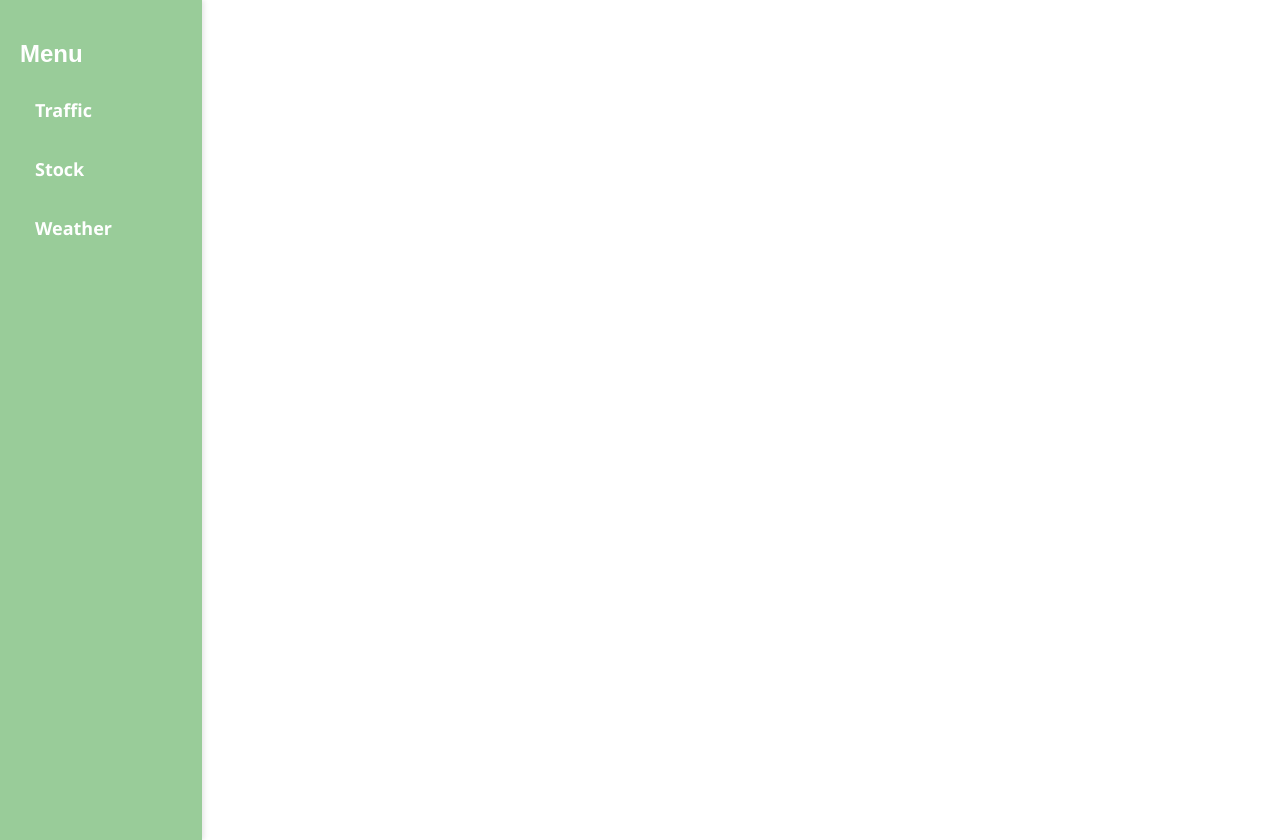
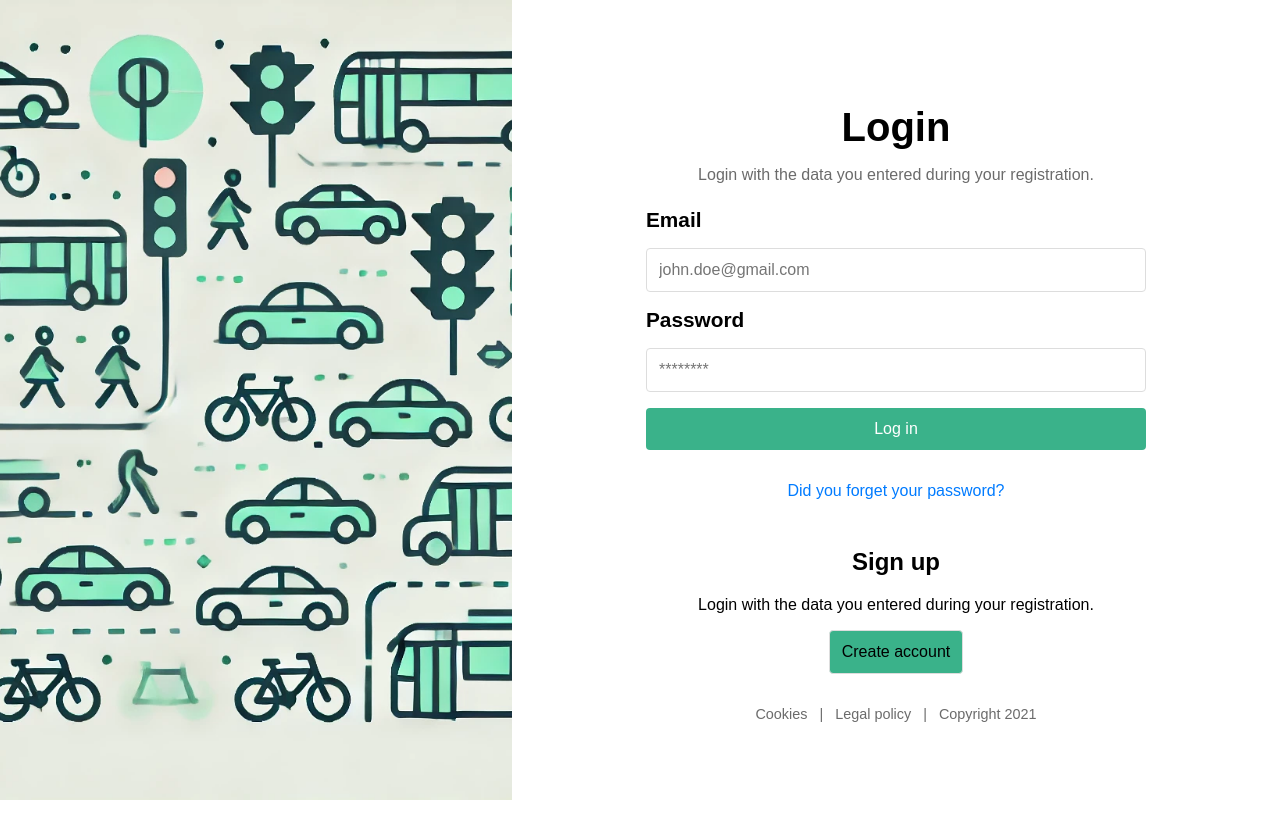
Before and after one commit to IPSEG/IPSEWeb-Frontend, a React (Create React App) app: page / in a window 1280 px wide. After the commit the page ends 804 px from the top, so only its background shows below. Built offline with nearby package versions, Linux system fonts and the light colour scheme.

Commit message:
카드 추가 기능 적용

```diff
--- a/package.json
+++ b/package.json
@@ -6,6 +6,7 @@
     "@testing-library/jest-dom": "^5.17.0",
     "@testing-library/react": "^13.4.0",
     "@testing-library/user-event": "^13.5.0",
+    "mdb-react-ui-kit": "^9.0.0",
     "react": "^18.3.1",
     "react-dom": "^18.3.1",
     "react-router-dom": "^6.26.2",
--- a/src/App.js
+++ b/src/App.js
@@ -1,15 +1,23 @@
-// src/App.js
 import React from 'react';
 import { BrowserRouter as Router, Route, Routes } from 'react-router-dom';
 import Sidebar from './components/Sidebar';
 import Traffic from './components/Traffic';
 import Stock from './components/Stock';
 import Weather from './components/Weather';
+import LoginPage from './components/LoginPage';
 import './css/App.css';
 
 const App = () => {
     return (
         <Router>
+            <Routes>
+                {/* 로그인 페이지 */}
+                <Route path="/" element={<LoginPage />} />
+
+                {/* 로그인 후 다른 페이지 */}
+                <Route
+                    path="/*"
+                    element={
                         <div className="app">
                             <Sidebar />
                             <div className="content">
@@ -20,6 +28,9 @@ const App = () => {
                                 </Routes>
                             </div>
                         </div>
+                    }
+                />
+            </Routes>
         </Router>
     );
 };
--- /dev/null
+++ b/src/components/LoginPage.js
@@ -0,0 +1,44 @@
+import React from "react";
+import "../css/LoginPage.css";
+
+const LoginPage = () => {
+    return (
+        <div className="login-container">
+            <div className="login-left">
+                <img
+                    src="/img/loginpage.jpg" // 배경 이미지 대체 URL
+                    alt="Background"
+                    className="login-image"
+                />
+            </div>
+            <div className="login-right">
+                <div className="login-box">
+                    <h1 className="login-title">Login</h1>
+                    <p className="login-subtitle">
+                        Login with the data you entered during your registration.
+                    </p>
+                    <form>
+                        <label>Email</label>
+                        <input type="email" placeholder="john.doe@gmail.com" required />
+                        <label>Password</label>
+                        <input type="password" placeholder="********" required />
+                        <button type="submit" className="login-button">
+                            Log in
+                        </button>
+                        <p className="forgot-password">Did you forget your password?</p>
+                    </form>
+                    <div className="signup-section">
+                        <h2>Sign up</h2>
+                        <p>Login with the data you entered during your registration.</p>
+                        <button className="signup-button">Create account</button>
+                    </div>
+                </div>
+                <footer className="login-footer">
+                    <span>Cookies</span> | <span>Legal policy</span> | <span>Copyright 2021</span>
+                </footer>
+            </div>
+        </div>
+    );
+};
+
+export default LoginPage;
--- /dev/null
+++ b/src/css/LoginPage.css
@@ -0,0 +1,113 @@
+/* 전체 컨테이너 */
+.login-container {
+    display: flex;
+    height: 100vh;
+    font-family: Arial, sans-serif;
+}
+
+/* 왼쪽 이미지 영역 */
+.login-left {
+    flex: 0.4;
+    width: 100%;
+    background-color: #f5f5f5;
+}
+
+.login-image {
+    width: 100%;
+    height: 100%;
+    object-fit: cover;
+}
+
+/* 오른쪽 로그인 박스 영역 */
+.login-right {
+    flex: 0.6;
+    display: flex;
+    flex-direction: column;
+    align-items: center;
+    justify-content: center;
+    background-color: #ffffff;
+}
+
+.login-box {
+    width: 80%;
+    max-width: 500px;
+    text-align: center;
+}
+
+.login-title {
+    font-size: 2.5rem;
+    margin-bottom: 0.5rem;
+}
+
+.login-subtitle {
+    color: #6b6b6b;
+    margin-bottom: 1.5rem;
+}
+
+form {
+    display: flex;
+    flex-direction: column;
+    gap: 1rem;
+    margin-bottom: 1.5rem;
+}
+
+label {
+    text-align: left;
+    font-weight: bold;
+    font-size: 1.3rem;
+}
+
+input {
+    padding: 0.75rem;
+    font-size: 1rem;
+    border: 1px solid #ddd;
+    border-radius: 4px;
+}
+
+.login-button {
+    padding: 0.75rem;
+    background-color: #3ab28a;
+    color: white;
+    font-size: 1rem;
+    border: none;
+    border-radius: 4px;
+    cursor: pointer;
+}
+
+.login-button:hover {
+    background-color: #0056b3;
+}
+
+.forgot-password {
+    color: #007bff;
+    cursor: pointer;
+}
+
+.signup-section {
+    text-align: center;
+    margin-top: 2rem;
+}
+
+.signup-button {
+    padding: 0.75rem;
+    background-color: #3ab28a;
+    border: 1px solid #ddd;
+    font-size: 1rem;
+    border-radius: 4px;
+    cursor: pointer;
+}
+
+.signup-button:hover {
+    background-color: #e0e0e0;
+}
+
+/* 하단 푸터 */
+.login-footer {
+    margin-top: 2rem;
+    color: #6b6b6b;
+    font-size: 0.9rem;
+}
+
+.login-footer span {
+    margin: 0 0.5rem;
+}
```
Also changed, not shown: public/img/loginpage.jpg (added), 1 other file (tests, documents, lock files or other folders). Lines whose indentation alone changed are shown as unchanged.
